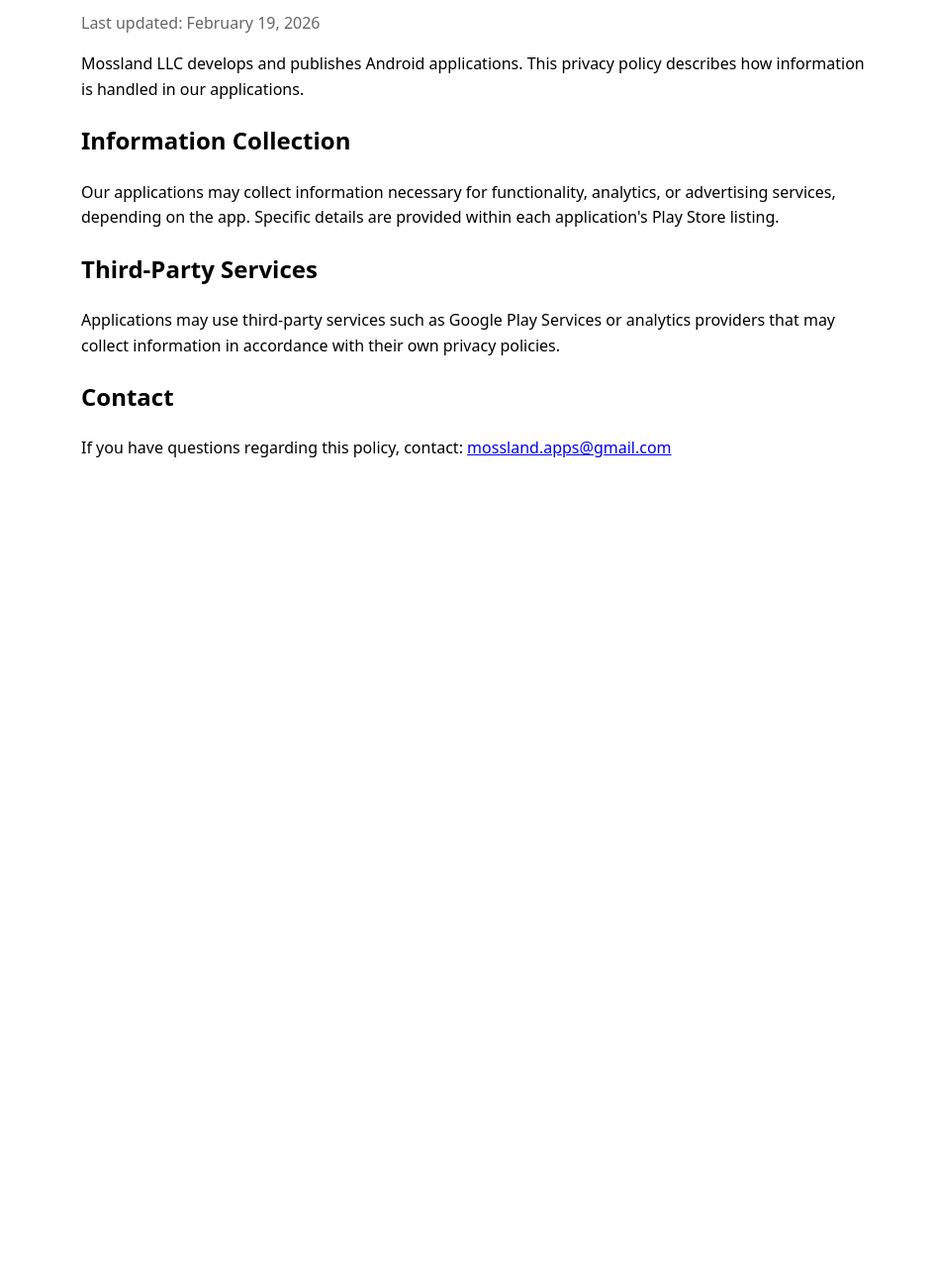
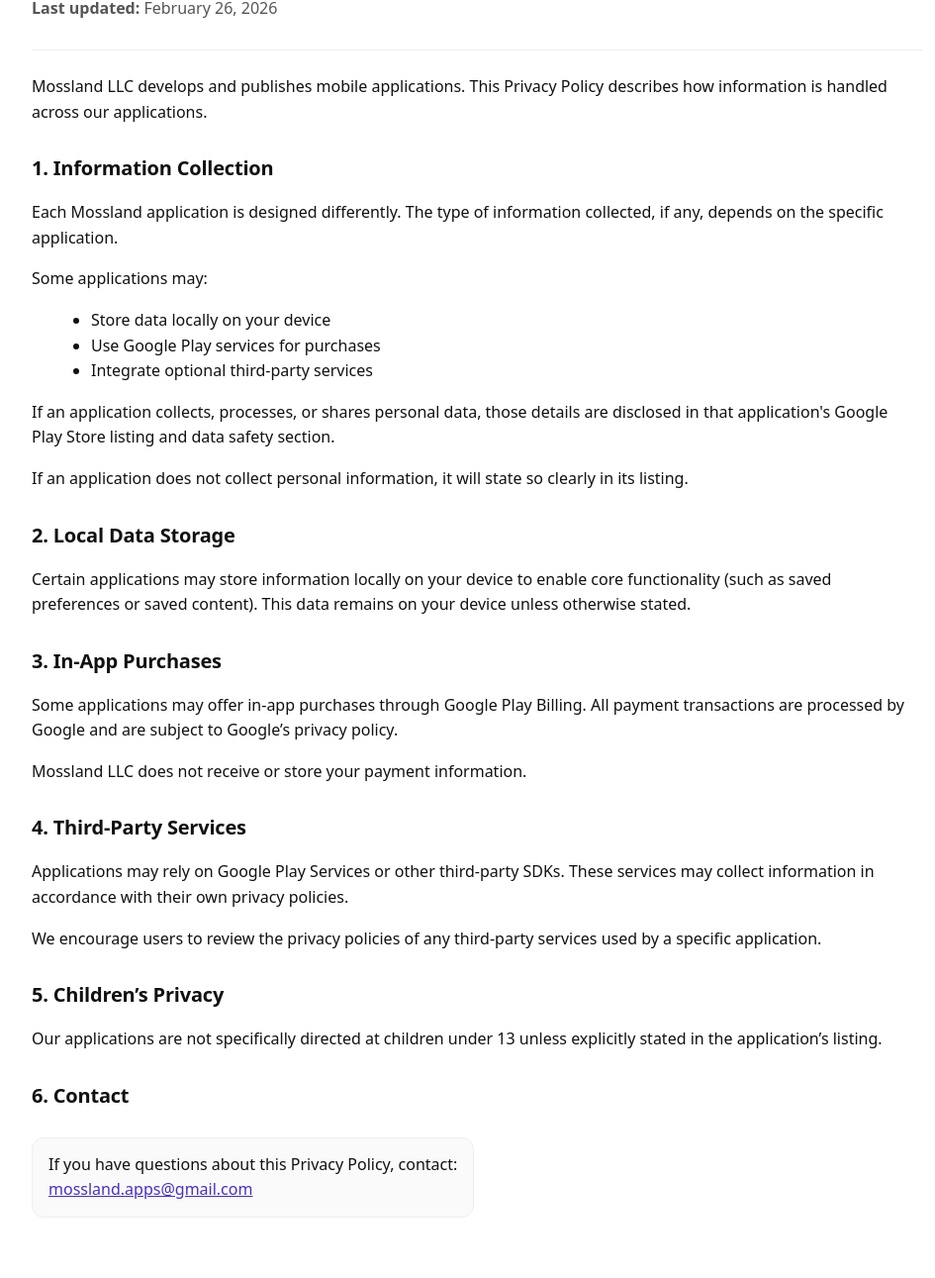
Before and after one commit to mossland-apps/mossland-site, a plain HTML site: page privacy.html in a window 1280 px wide. Shown: the part 122-1413 px from the top of the page at 99% size, without its empty margins (158-1103 px from the left). Before the commit the page ends 800 px from the top, so only its background shows below. Drawn offline with Linux system fonts and the light colour scheme.

Commit message:
Update privacy.html
Complete update

```diff
--- a/privacy.html
+++ b/privacy.html
@@ -1,51 +1,120 @@
-<!doctype html>
+<!DOCTYPE html>
 <html lang="en">
 <head>
-  <meta charset="utf-8" />
-  <meta name="viewport" content="width=device-width,initial-scale=1" />
-  <title>General Privacy Statement – Mossland</title>
+  <meta charset="UTF-8" />
+  <meta name="viewport" content="width=device-width, initial-scale=1" />
+  <title>Privacy Policy – Mossland LLC</title>
+  <meta name="description" content="Mossland LLC Privacy Policy describing how information is handled across our mobile applications." />
   <style>
+    :root { color-scheme: light; }
     body {
       font-family: system-ui, -apple-system, Segoe UI, Roboto, Arial, sans-serif;
-      max-width: 800px;
-      margin: 60px auto;
-      padding: 0 20px;
+      margin: 0;
+      background: #ffffff;
+      color: #111;
       line-height: 1.6;
     }
-    .muted { color: #666; }
+    .wrap {
+      max-width: 900px;
+      margin: 0 auto;
+      padding: 56px 20px;
+    }
+    h1 {
+      font-size: 34px;
+      margin: 0 0 8px;
+      letter-spacing: -0.02em;
+    }
+    .meta {
+      color: #555;
+      margin: 0 0 28px;
+    }
+    h2 {
+      margin: 28px 0 10px;
+      font-size: 20px;
+      letter-spacing: -0.01em;
+    }
+    p, li { font-size: 16px; }
+    ul { margin: 10px 0 0 20px; }
+    hr {
+      border: 0;
+      border-top: 1px solid #eee;
+      margin: 24px 0;
+    }
+    a { color: #4b2fbf; }
+    .contact {
+      padding: 14px 16px;
+      background: #fafafa;
+      border: 1px solid #eee;
+      border-radius: 12px;
+      display: inline-block;
+    }
   </style>
 </head>
 <body>
-
+  <main class="wrap">
     <h1>Privacy Policy</h1>
-  <p class="muted">Last updated: February 19, 2026</p>
+    <p class="meta"><strong>Last updated:</strong> February 26, 2026</p>
+    <hr />
 
     <p>
-    Mossland LLC develops and publishes Android applications.
-    This privacy policy describes how information is handled
-    in our applications.
+      Mossland LLC develops and publishes mobile applications. This Privacy Policy describes how
+      information is handled across our applications.
     </p>
 
-  <h2>Information Collection</h2>
+    <h2>1. Information Collection</h2>
     <p>
-    Our applications may collect information necessary for
-    functionality, analytics, or advertising services, depending
-    on the app. Specific details are provided within each
-    application's Play Store listing.
+      Each Mossland application is designed differently. The type of information collected, if any,
+      depends on the specific application.
+    </p>
+    <p>Some applications may:</p>
+    <ul>
+      <li>Store data locally on your device</li>
+      <li>Use Google Play services for purchases</li>
+      <li>Integrate optional third-party services</li>
+    </ul>
+    <p>
+      If an application collects, processes, or shares personal data, those details are disclosed in
+      that application's Google Play Store listing and data safety section.
+    </p>
+    <p>
+      If an application does not collect personal information, it will state so clearly in its listing.
     </p>
 
-  <h2>Third-Party Services</h2>
+    <h2>2. Local Data Storage</h2>
     <p>
-    Applications may use third-party services such as Google Play
-    Services or analytics providers that may collect information
-    in accordance with their own privacy policies.
+      Certain applications may store information locally on your device to enable core functionality
+      (such as saved preferences or saved content). This data remains on your device unless otherwise stated.
     </p>
 
-  <h2>Contact</h2>
+    <h2>3. In-App Purchases</h2>
     <p>
-    If you have questions regarding this policy,
-    contact: <a href="mailto:mossland.apps@gmail.com">mossland.apps@gmail.com</a>
+      Some applications may offer in-app purchases through Google Play Billing. All payment transactions
+      are processed by Google and are subject to Google’s privacy policy.
+    </p>
+    <p>
+      Mossland LLC does not receive or store your payment information.
     </p>
 
+    <h2>4. Third-Party Services</h2>
+    <p>
+      Applications may rely on Google Play Services or other third-party SDKs. These services may collect
+      information in accordance with their own privacy policies.
+    </p>
+    <p>
+      We encourage users to review the privacy policies of any third-party services used by a specific application.
+    </p>
+
+    <h2>5. Children’s Privacy</h2>
+    <p>
+      Our applications are not specifically directed at children under 13 unless explicitly stated in the application’s listing.
+    </p>
+
+    <h2>6. Contact</h2>
+    <p class="contact">
+      If you have questions about this Privacy Policy, contact:
+      <br />
+      <a href="mailto:mossland.apps@gmail.com">mossland.apps@gmail.com</a>
+    </p>
+  </main>
 </body>
 </html>
```
Lines whose indentation alone changed are shown as unchanged.
